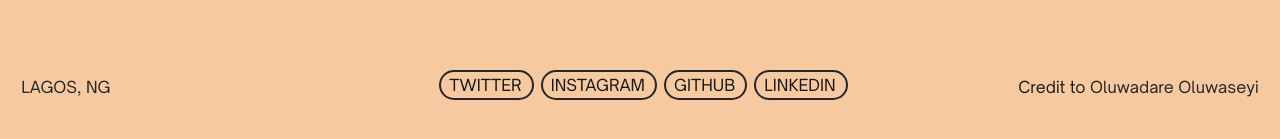
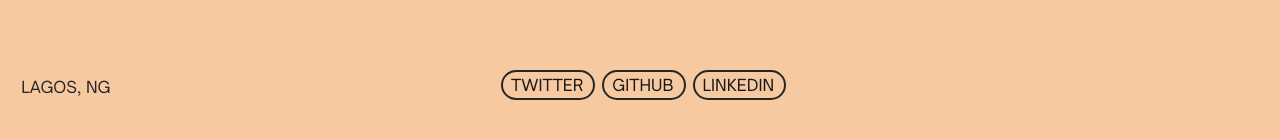
Before and after one commit to ibrahimraimi/folio-v2022, a website built with Parcel: page src/index.html in a window 1280 px wide. Shown: the part 2785-2924 px from the top of the page. Built offline with nearby package versions, Linux system fonts and the light colour scheme; files whose address does not match are found by name.

Commit message:
refactor: removed unused code

```diff
--- a/src/index.html
+++ b/src/index.html
@@ -489,7 +489,7 @@
 									</span>
 								</a>
 
-								<a
+								<!-- <a
 									href="https://www.instagram.com/ibrahimraimi_"
 									target="_blank"
 									rel="noopener noreferrer"
@@ -501,7 +501,7 @@
 											<span class="c-link__animated"> INSTAGRAM </span>
 										</span>
 									</span>
-								</a>
+								</a> -->
 							</div>
 						</div>
 
@@ -551,12 +551,6 @@
 						></a>
 					</div>
 				</div>
-				<p class="home__footer__right">
-					Credit to
-					<a href="https://seyi.dev" target="_blank" rel="noopener noreferrer">
-						Oluwadare Oluwaseyi
-					</a>
-				</p>
 			</footer>
 		</main>
 
```
Also changed, not shown: dist/index.html, 2 other files.
